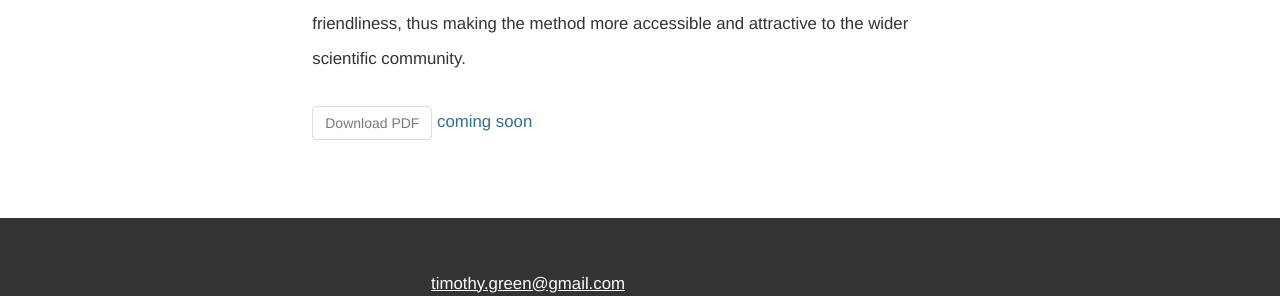
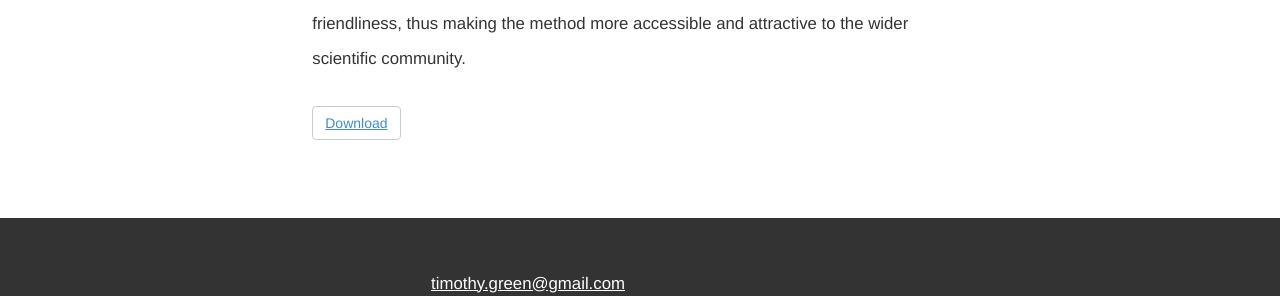
Before and after one commit to tfgg/tfgg.github.io, a Jekyll site: the page built from _pages/thesis/thesis_abstract.html, in a window 1280 px wide. Shown: the part 908-1204 px from the top of the page. Built offline with Jekyll 4.4.1, drawn with Linux system fonts in a browser that asks for light colours; nearby versions of some CDN libraries; some web fonts are replaced; Markdown is read by kramdown in place of the engine named in the settings.

Commit message:
Update thesis_abstract.html

```diff
--- a/_pages/thesis/thesis_abstract.html
+++ b/_pages/thesis/thesis_abstract.html
@@ -12,4 +12,4 @@ css: main.css
 
 <p>This thesis develops and applies the method of Joyce for the prediction of NMR J-coupling in condensed matter systems using plane-wave pseudopotential density-functional theory, an important requirement for efficient treatment of finite and infinite periodic systems. It describes the first-ever method for the use of ultrasoft pseudopotentials and inclusion of special relativistic effects in J-coupling prediction, allowing for the treatment of a wider range of materials systems and overall greater user friendliness, thus making the method more accessible and attractive to the wider scientific community.</p>
 
-<p><button type="button" class="btn btn-default" disabled>Download PDF</button> <span class='text-info'>coming soon</span></p>
+<p><button type="button" class="btn btn-default"><a href="https://ora.ox.ac.uk/objects/uuid:39ee4a7c-58f9-49fa-b14c-16bc03141e53">Download</a></button></p>
```
